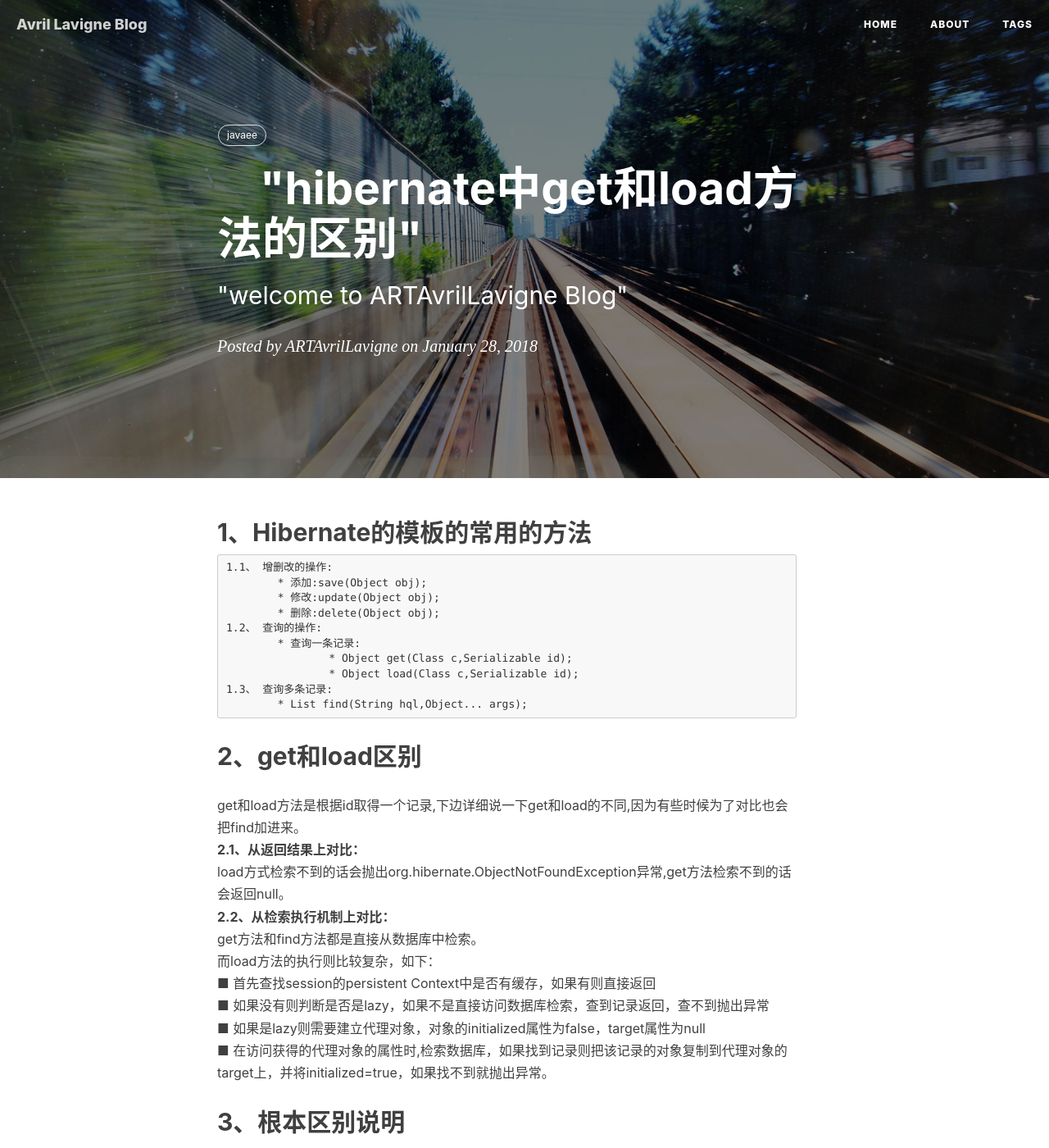
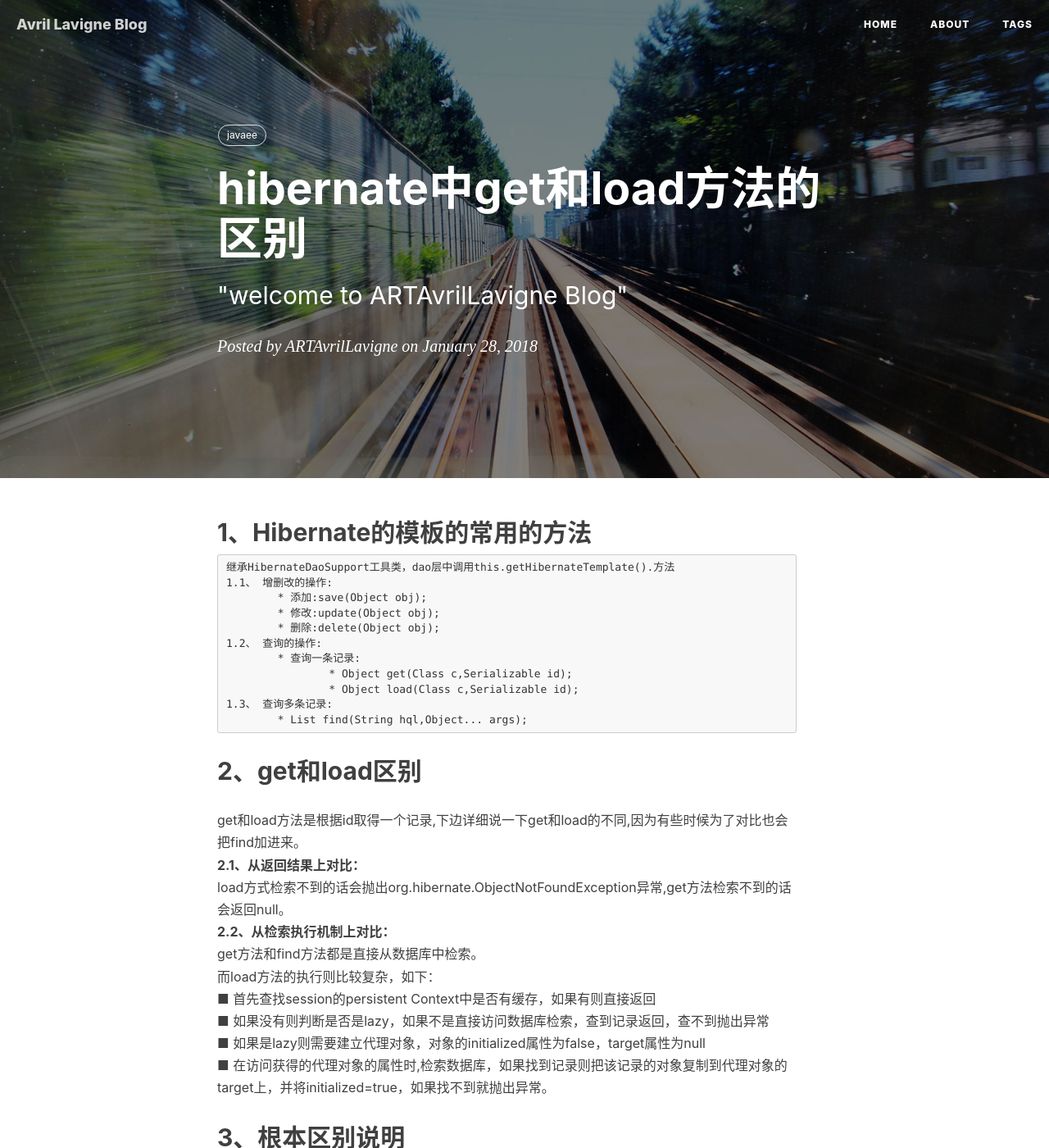
Before and after one commit to ARTAvrilLavigne/ARTAvrilLavigne.github.io, a Jekyll site: the page built from _posts/2018-01-28-java-web.markdown, in a window 1280 px wide and 1400 px high. Shown: the whole window at 82% size. Built offline with Jekyll 4.4.1, drawn with Linux system fonts in a browser that asks for light colours; nearby versions of some CDN libraries; comment, search, counter and statistics services are not loaded.

Commit message:
Update 2018-01-28-java-web.markdown

```diff
--- a/_posts/2018-01-28-java-web.markdown
+++ b/_posts/2018-01-28-java-web.markdown
@@ -1,6 +1,6 @@
 ---
 layout:     post
-title:      "hibernate中get和load方法的区别"
+title:      "hibernate中get和load方法的区别"
 subtitle:   " \"welcome to ARTAvrilLavigne Blog\""
 date:       2018-01-28 20:42:00
 author:     "ARTAvrilLavigne"
@@ -9,6 +9,7 @@ tags:
     - javaee
 ---
 ## 1、Hibernate的模板的常用的方法<br>
+	继承HibernateDaoSupport工具类，dao层中调用this.getHibernateTemplate().方法
 	1.1、 增删改的操作:
 		* 添加:save(Object obj);
 		* 修改:update(Object obj);
```
